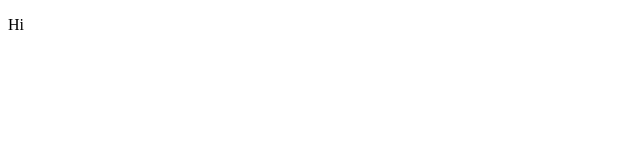
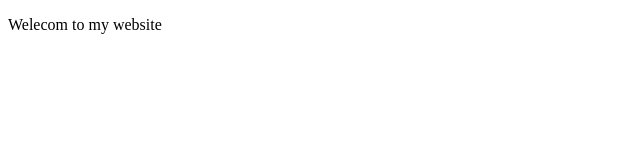
Before and after one commit to Don4ever/week1, a plain HTML site: page index.html in a window 1280 px wide. Shown: the whole page, without its empty margins (0-640 px from the left). Drawn offline with Linux system fonts and the light colour scheme.

Commit message:
I just added welecom

```diff
--- a/index.html
+++ b/index.html
@@ -7,6 +7,7 @@
     <title>Document</title>
 </head>
 <body>
-    <p>Hi</p>
+    <p>Welecom to my website</p>
+
 </body>
 </html>
```
